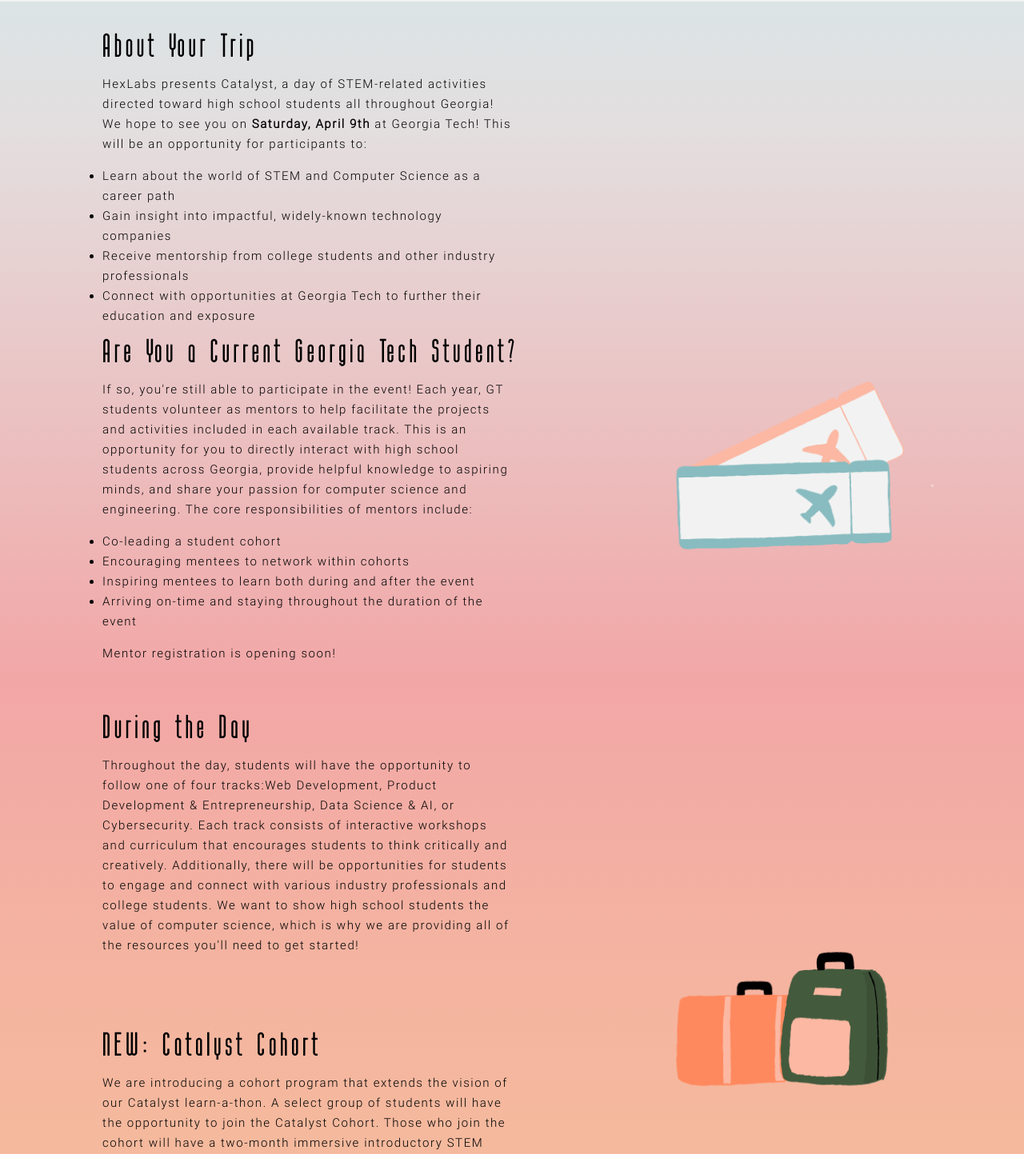
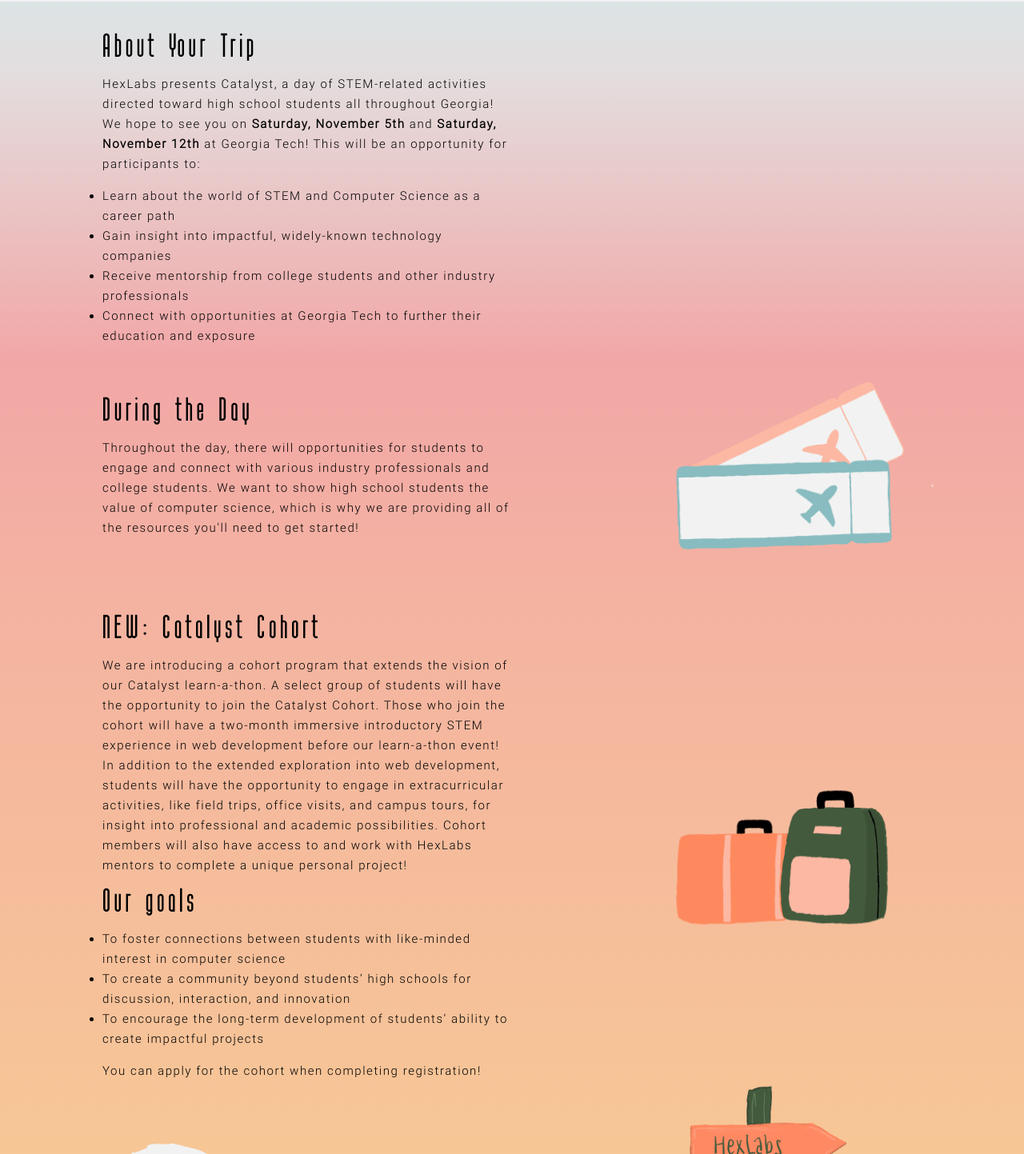
Before and after one commit to HackGT/catalyst-2022-event-site, a Next.js app: page / in a window 1280 px wide. Shown: the part 767-2210 px from the top of the page at 80% size. Built offline with nearby package versions, Linux system fonts and the light colour scheme.

Commit message:
adjust site for the fall

```diff
--- a/pages/index.tsx
+++ b/pages/index.tsx
@@ -24,8 +24,9 @@
           <h3>About Your Trip</h3>
           <p>
             HexLabs presents Catalyst, a day of STEM-related activities directed toward high school
-            students all throughout Georgia! We hope to see you on <b>Saturday, April 9th</b> at
-            Georgia Tech! This will be an opportunity for participants to:
+            students all throughout Georgia! We hope to see you on <b>Saturday, November 5th</b> and{" "}
+            <b>Saturday, November 12th</b> at Georgia Tech! This will be an opportunity for
+            participants to:
           </p>
           <ul>
             <li>Learn about the world of STEM and Computer Science as a career path</li>
@@ -35,36 +36,16 @@
               Connect with opportunities at Georgia Tech to further their education and exposure
             </li>
           </ul>
-          <h3>Are You a Current Georgia Tech Student?</h3>
-          <p>
-            If so, {`you're`} still able to participate in the event! Each year, GT students
-            volunteer as mentors to help facilitate the projects and activities included in each
-            available track. This is an opportunity for you to directly interact with high school
-            students across Georgia, provide helpful knowledge to aspiring minds, and share your
-            passion for computer science and engineering. The core responsibilities of mentors
-            include:
-          </p>
-          <ul>
-            <li>Co-leading a student cohort</li>
-            <li>Encouraging mentees to network within cohorts</li>
-            <li>Inspiring mentees to learn both during and after the event</li>
-            <li>Arriving on-time and staying throughout the duration of the event</li>
-          </ul>
-          <p>Mentor registration is opening soon! </p>
           <img src="/img/Ticket.png" alt="tickets" id={styles.ticketsImg} />
         </section>
         <section className={styles.sectionGoals}>
           <div className={styles.sectionDuring}>
             <h3>During the Day</h3>
             <p>
-              Throughout the day, students will have the opportunity to follow one of four
-              tracks:Web Development, Product Development & Entrepreneurship, Data Science & AI, or
-              Cybersecurity. Each track consists of interactive workshops and curriculum that
-              encourages students to think critically and creatively. Additionally, there will be
-              opportunities for students to engage and connect with various industry professionals
-              and college students. We want to show high school students the value of computer
-              science, which is why we are providing all of the resources {`you'll`} need to get
-              started!
+              Throughout the day, there will opportunities for students to engage and connect with
+              various industry professionals and college students. We want to show high school
+              students the value of computer science, which is why we are providing all of the
+              resources {`you'll`} need to get started!
             </p>
           </div>
           <h3>NEW: Catalyst Cohort</h3>
@@ -99,133 +80,28 @@
         </section>
         <section className={styles.sectionTracks}>
           <div>
-            <h3 className={styles.sectionTitle}>Tracks</h3>
-            <div className={styles.row}>
-              <div className={styles.column}>
-                <h3 className={styles.trackTitle}>Web Development</h3>
-                <p className={styles.textBoundaries}>
-                  Want to learn about the technologies core to the internet? Then Web Development is
-                  for you. This track will teach you the fundamentals of HTML, CSS, and JavaScript
-                  so you can build your own website.<br></br>
-                  Students will be given the opportunity to host their websites via GitHub Pages and
-                  learn about the basics of how websites function and interact with the world
-                </p>
-              </div>
-              <div className={styles.column}>
-                <h3 className={styles.trackTitle}>Cybersecurity</h3>
-                <p className={styles.textBoundaries}>
-                  Have you ever wondered how we protect our information on the Internet? If so, the
-                  cybersecurity track is right for you! In the cybersecurity track, students will
-                  have the ability to learn more about authentication, protocols, Linux, and more!
-                  Additionally, students will get exposure to some of the basics behind ethical
-                  hacking and even get the opportunity to dabble in cryptography. After this
-                  experience, students will have exposure to the basic cybersecurity protocols used
-                  in our everyday lives.
-                </p>
-              </div>
+            {/* do not remove this, otherwise there will be random whitespace */}
+            <h3 className={styles.sectionTitle}></h3>
+            <div className={styles.row}></div>
+            <div className={styles.row}></div>
+          </div>
+          <a href="https://forms.gle/g5jSKBEQKunmvug16" rel="noreferrer noopener" target="_blank">
+            <div className={styles.rectangle}>
+              <h3 className={styles.registerTitle}>Book Your Ticket</h3>
+              <p className={styles.marginText}>
+                Catalyst is accepting applications! We hope to see you at{" "}
+                <b>The Klaus Advanced Computing Building</b> on Georgia
+                {` Tech's`} campus on <b>Saturday, November 5th</b> and{" "}
+                <b>Saturday, November 12th</b>!
+              </p>
             </div>
-            <div className={styles.row}>
-              <div className={styles.column}>
-                <h3 className={styles.trackTitle}>Data Science & Artificial Intelligence</h3>
-                <p className={styles.textBoundaries}>
-                  Do you ever wonder how things like Netflix recommendations and Spotify playlists
-                  are made? Are you a technical person and like learning about what goes on in the
-                  background? If so, you should consider the ML track!<br></br>
-                  In this track, you will learn how concepts like Data Science and AI come together
-                  to create Machine Learning based products! Things like data integration, learning
-                  models, and information recognition will become much less foreign to you after
-                  going through this track.
-                </p>
-              </div>
-              <div className={styles.column}>
-                <h3 className={styles.trackTitle}>Product Design & Entrepreneurship</h3>
-                <p className={styles.textBoundaries}>
-                  Have you ever dreamt of starting your own business? Are you a creative thinker and
-                  a problem solver? Then the Product Development and Entrepreneurship track is for
-                  you!<br></br>
-                  With this track you will be able to brainstorm products, work around the risks
-                  that go into creating a new product and simulate the process of product creation
-                  from ideation to execution. You will see the versatility of computer science and
-                  how it intertwines with the business world.
-                </p>
-              </div>
-            </div>
-          </div>
-
-          <div className={styles.rectangle}>
-            <h3 className={styles.registerTitle}>Book Your Ticket</h3>
-            <p className={styles.marginText}>
-              Catalyst will be accepting <b>walk-in admissions</b>. Registration is not required, so
-              bring your friends! See you at <b>The Klaus Advanced Computing Building</b> on Georgia
-              {` Tech's`} campus on <b>Saturday, April 9th at 8am</b>!
-            </p>
-          </div>
+          </a>
           <img src="/img/Clouds 2.png" alt="clouds" id={styles.clouds2Img} />
-        </section>
-        <section className={styles.sectionSchedule}>
-          <div className={styles.scheduleTitle}>Schedule</div>
-          <table className={styles.scheduleTable}>
-            <tr>
-              <th>8:30 AM</th>
-              <th>Klaus Parking Deck</th>
-              <th>Drop Off</th>
-            </tr>
-            <tr>
-              <th>8:30 AM</th>
-              <th>Klaus 1443</th>
-              <th>Mentor Check-in and Briefing</th>
-            </tr>
-            <tr>
-              <th>9:30 AM</th>
-              <th>Klaus Atrium</th>
-              <th>Opening Ceremony</th>
-            </tr>
-            <tr>
-              <th>10:00 AM</th>
-              <th>Klaus Classrooms</th>
-              <th>Track Block 1</th>
-            </tr>
-            <tr>
-              <th>11:30 AM</th>
-              <th>Klaus Atrium</th>
-              <th>Lunch and Panel</th>
-            </tr>
-            <tr>
-              <th>12:30 PM</th>
-              <th>Klaus Classrooms</th>
-              <th>Track Block 2</th>
-            </tr>
-            <tr>
-              <th>2:00 PM</th>
-              <th>Klaus Atrium</th>
-              <th>Exploration Fair</th>
-            </tr>
-            <tr>
-              <th>3:00 PM</th>
-              <th>Klaus Classrooms</th>
-              <th>Track Block 3</th>
-            </tr>
-            <tr>
-              <th>4:00 PM</th>
-              <th>Klaus Atrium</th>
-              <th>Dinner</th>
-            </tr>
-            <tr>
-              <th>5:00 PM</th>
-              <th>Klaus Atrium</th>
-              <th>Closing Ceremony</th>
-            </tr>
-            <tr>
-              <th>6:30 PM</th>
-              <th>Klaus Atrium</th>
-              <th>Pick Up</th>
-            </tr>
-          </table>
         </section>
         <section className={styles.sectionFAQ}>
           <h3 className={styles.sectionTitle}>FAQ</h3>
           <div className={styles.question}>When is the Catalyst Learn-a-thon?</div>
-          <div className={styles.answer}>April 9th, 2022!</div>
+          <div className={styles.answer}>Saturday, November 5th and Saturday, November 12th.</div>
           <div className={styles.question}>Who can attend?</div>
           <div className={styles.answer}>
             High school students from all across Georgia are welcome to register.
@@ -240,13 +116,6 @@
           <div className={styles.question}>Are parents allowed to come?</div>
           <div className={styles.answer}>
             Although we are grateful for parental support, Catalyst is a student-only event.
-          </div>
-          <div className={styles.question}>How do I choose which track to attend?</div>
-          <div className={styles.answer}>
-            During registration, students will be allowed to choose which of the four tracks{" "}
-            {`they'd`}
-            like to attend. For more information regarding each option, see either
-            the Tracks section above or reference the registration application.
           </div>
           <div className={styles.question}>What is HexLabs?</div>
           <div className={styles.answer}>
--- a/styles/Home.module.css
+++ b/styles/Home.module.css
@@ -131,8 +131,9 @@
 .sectionFAQ {
   width: 100vw;
   height: auto;
-  background: #edc17f;
+  background: linear-gradient(180deg, #e76c3f 0%, #ef9c67 76.04%, #edc17f 100%);
 }
+
 .question {
   margin: auto;
   display: flex;
@@ -305,7 +306,7 @@
 }
 .sectionTitle {
   margin: auto;
-  padding: 0 0 3rem 0;
+  padding: 3rem 0 3rem 0;
   text-align: center;
   font-size: 60px;
 }
@@ -319,14 +320,14 @@
   position: relative;
   width: 40vw;
   right: -55vw;
-  top: -100vh;
+  top: -60vh;
   height: auto;
   object-fit: cover;
 }
 #signsImg {
   position: absolute;
   width: 50vw;
-  transform: translate(20%, -40%);
+  transform: translate(20%, -10%);
   height: auto;
   object-fit: cover;
 }
```
